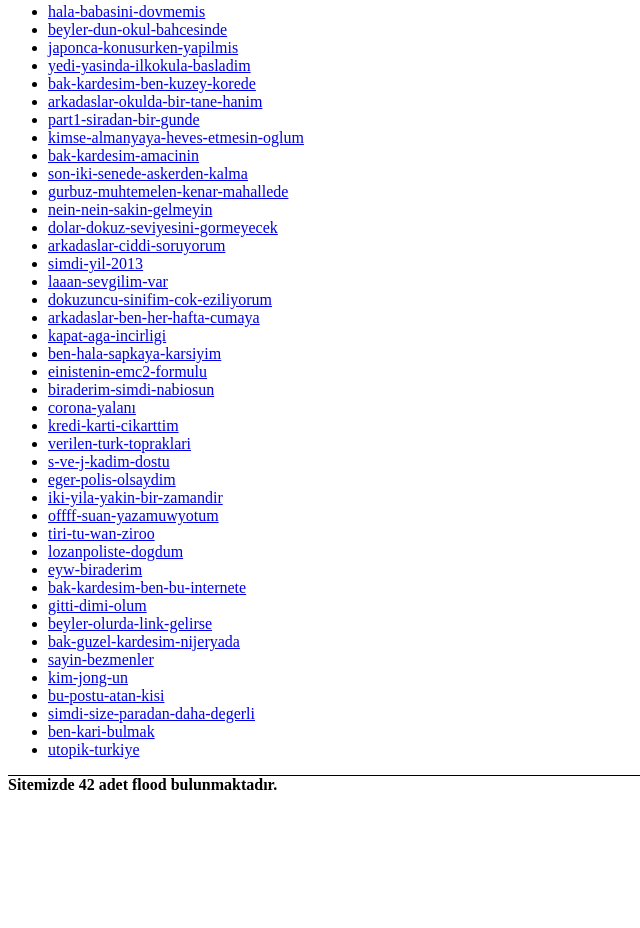
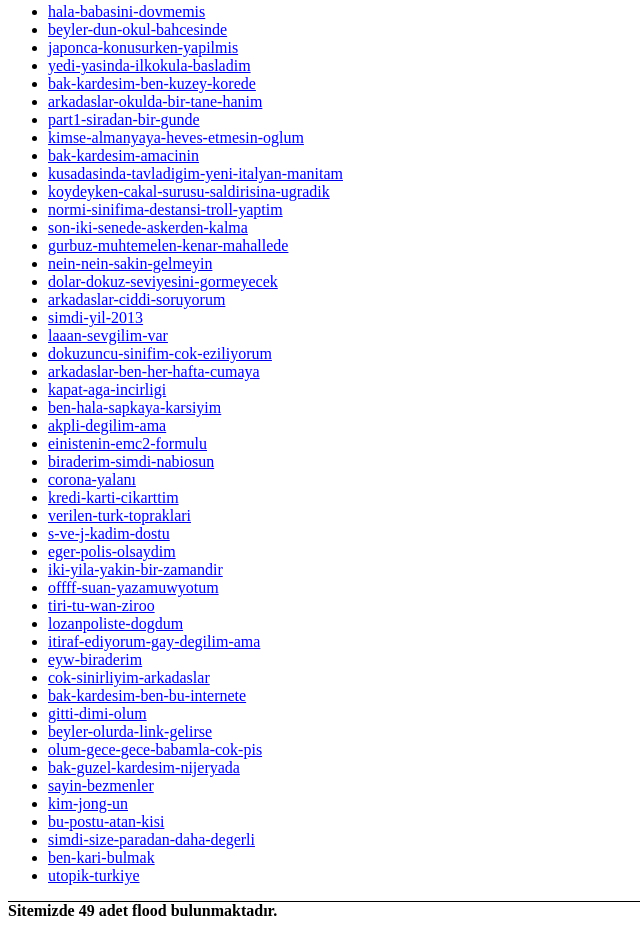
Before and after one commit to flood-archive/flood-archive.github.io, a plain HTML site: page docs/index.html in a window 1280 px wide. Shown: the part 184-1112 px from the top of the page, without its empty margins (0-640 px from the left). Before the commit the page ends 986 px from the top, so only its background shows below. Drawn offline with Linux system fonts and the light colour scheme.

Commit message:
Add 7 flood.

```diff
--- a/docs/index.html
+++ b/docs/index.html
@@ -42,6 +42,9 @@
 		<li><a href='https://raw.githubusercontent.com/flood-archive/flood-archive.github.io/master/floods/part1-siradan-bir-gunde.txt'>part1-siradan-bir-gunde</a></li>
 		<li><a href='https://raw.githubusercontent.com/flood-archive/flood-archive.github.io/master/floods/kimse-almanyaya-heves-etmesin-oglum.txt'>kimse-almanyaya-heves-etmesin-oglum</a></li>
 		<li><a href='https://raw.githubusercontent.com/flood-archive/flood-archive.github.io/master/floods/bak-kardesim-amacinin.txt'>bak-kardesim-amacinin</a></li>
+		<li><a href='https://raw.githubusercontent.com/flood-archive/flood-archive.github.io/master/floods/kusadasinda-tavladigim-yeni-italyan-manitam.txt'>kusadasinda-tavladigim-yeni-italyan-manitam</a></li>
+		<li><a href='https://raw.githubusercontent.com/flood-archive/flood-archive.github.io/master/floods/koydeyken-cakal-surusu-saldirisina-ugradik.txt'>koydeyken-cakal-surusu-saldirisina-ugradik</a></li>
+		<li><a href='https://raw.githubusercontent.com/flood-archive/flood-archive.github.io/master/floods/normi-sinifima-destansi-troll-yaptim.txt'>normi-sinifima-destansi-troll-yaptim</a></li>
 		<li><a href='https://raw.githubusercontent.com/flood-archive/flood-archive.github.io/master/floods/son-iki-senede-askerden-kalma.txt'>son-iki-senede-askerden-kalma</a></li>
 		<li><a href='https://raw.githubusercontent.com/flood-archive/flood-archive.github.io/master/floods/gurbuz-muhtemelen-kenar-mahallede.txt'>gurbuz-muhtemelen-kenar-mahallede</a></li>
 		<li><a href='https://raw.githubusercontent.com/flood-archive/flood-archive.github.io/master/floods/nein-nein-sakin-gelmeyin.txt'>nein-nein-sakin-gelmeyin</a></li>
@@ -53,6 +56,7 @@
 		<li><a href='https://raw.githubusercontent.com/flood-archive/flood-archive.github.io/master/floods/arkadaslar-ben-her-hafta-cumaya.txt'>arkadaslar-ben-her-hafta-cumaya</a></li>
 		<li><a href='https://raw.githubusercontent.com/flood-archive/flood-archive.github.io/master/floods/kapat-aga-incirligi.txt'>kapat-aga-incirligi</a></li>
 		<li><a href='https://raw.githubusercontent.com/flood-archive/flood-archive.github.io/master/floods/ben-hala-sapkaya-karsiyim.txt'>ben-hala-sapkaya-karsiyim</a></li>
+		<li><a href='https://raw.githubusercontent.com/flood-archive/flood-archive.github.io/master/floods/akpli-degilim-ama.txt'>akpli-degilim-ama</a></li>
 		<li><a href='https://raw.githubusercontent.com/flood-archive/flood-archive.github.io/master/floods/einistenin-emc2-formulu.txt'>einistenin-emc2-formulu</a></li>
 		<li><a href='https://raw.githubusercontent.com/flood-archive/flood-archive.github.io/master/floods/biraderim-simdi-nabiosun.txt'>biraderim-simdi-nabiosun</a></li>
 		<li><a href='https://raw.githubusercontent.com/flood-archive/flood-archive.github.io/master/floods/corona-yalanı.txt'>corona-yalanı</a></li>
@@ -64,10 +68,13 @@
 		<li><a href='https://raw.githubusercontent.com/flood-archive/flood-archive.github.io/master/floods/offff-suan-yazamuwyotum.txt'>offff-suan-yazamuwyotum</a></li>
 		<li><a href='https://raw.githubusercontent.com/flood-archive/flood-archive.github.io/master/floods/tiri-tu-wan-ziroo.txt'>tiri-tu-wan-ziroo</a></li>
 		<li><a href='https://raw.githubusercontent.com/flood-archive/flood-archive.github.io/master/floods/lozanpoliste-dogdum.txt'>lozanpoliste-dogdum</a></li>
+		<li><a href='https://raw.githubusercontent.com/flood-archive/flood-archive.github.io/master/floods/itiraf-ediyorum-gay-degilim-ama.txt'>itiraf-ediyorum-gay-degilim-ama</a></li>
 		<li><a href='https://raw.githubusercontent.com/flood-archive/flood-archive.github.io/master/floods/eyw-biraderim.txt'>eyw-biraderim</a></li>
+		<li><a href='https://raw.githubusercontent.com/flood-archive/flood-archive.github.io/master/floods/cok-sinirliyim-arkadaslar.txt'>cok-sinirliyim-arkadaslar</a></li>
 		<li><a href='https://raw.githubusercontent.com/flood-archive/flood-archive.github.io/master/floods/bak-kardesim-ben-bu-internete.txt'>bak-kardesim-ben-bu-internete</a></li>
 		<li><a href='https://raw.githubusercontent.com/flood-archive/flood-archive.github.io/master/floods/gitti-dimi-olum.txt'>gitti-dimi-olum</a></li>
 		<li><a href='https://raw.githubusercontent.com/flood-archive/flood-archive.github.io/master/floods/beyler-olurda-link-gelirse.txt'>beyler-olurda-link-gelirse</a></li>
+		<li><a href='https://raw.githubusercontent.com/flood-archive/flood-archive.github.io/master/floods/olum-gece-gece-babamla-cok-pis.txt'>olum-gece-gece-babamla-cok-pis</a></li>
 		<li><a href='https://raw.githubusercontent.com/flood-archive/flood-archive.github.io/master/floods/bak-guzel-kardesim-nijeryada.txt'>bak-guzel-kardesim-nijeryada</a></li>
 		<li><a href='https://raw.githubusercontent.com/flood-archive/flood-archive.github.io/master/floods/sayin-bezmenler.txt'>sayin-bezmenler</a></li>
 		<li><a href='https://raw.githubusercontent.com/flood-archive/flood-archive.github.io/master/floods/kim-jong-un.txt'>kim-jong-un</a></li>
@@ -78,7 +85,7 @@
 
     </ul>
 </div>
-<b>Sitemizde 42 adet flood bulunmaktadır.</b>
+<b>Sitemizde 49 adet flood bulunmaktadır.</b>
 
 </body>
 </html>
```
Also changed, not shown: floods/akpli-degilim-ama.txt (added), floods/cok-sinirliyim-arkadaslar.txt (added), floods/itiraf-ediyorum-gay-degilim-ama.txt (added), floods/koydeyken-cakal-surusu-saldirisina-ugradik.txt (added), floods/kusadasinda-tavladigim-yeni-italyan-manitam.txt (added), floods/normi-sinifima-destansi-troll-yaptim.txt (added), floods/olum-gece-gece-babamla-cok-pis.txt (added).
